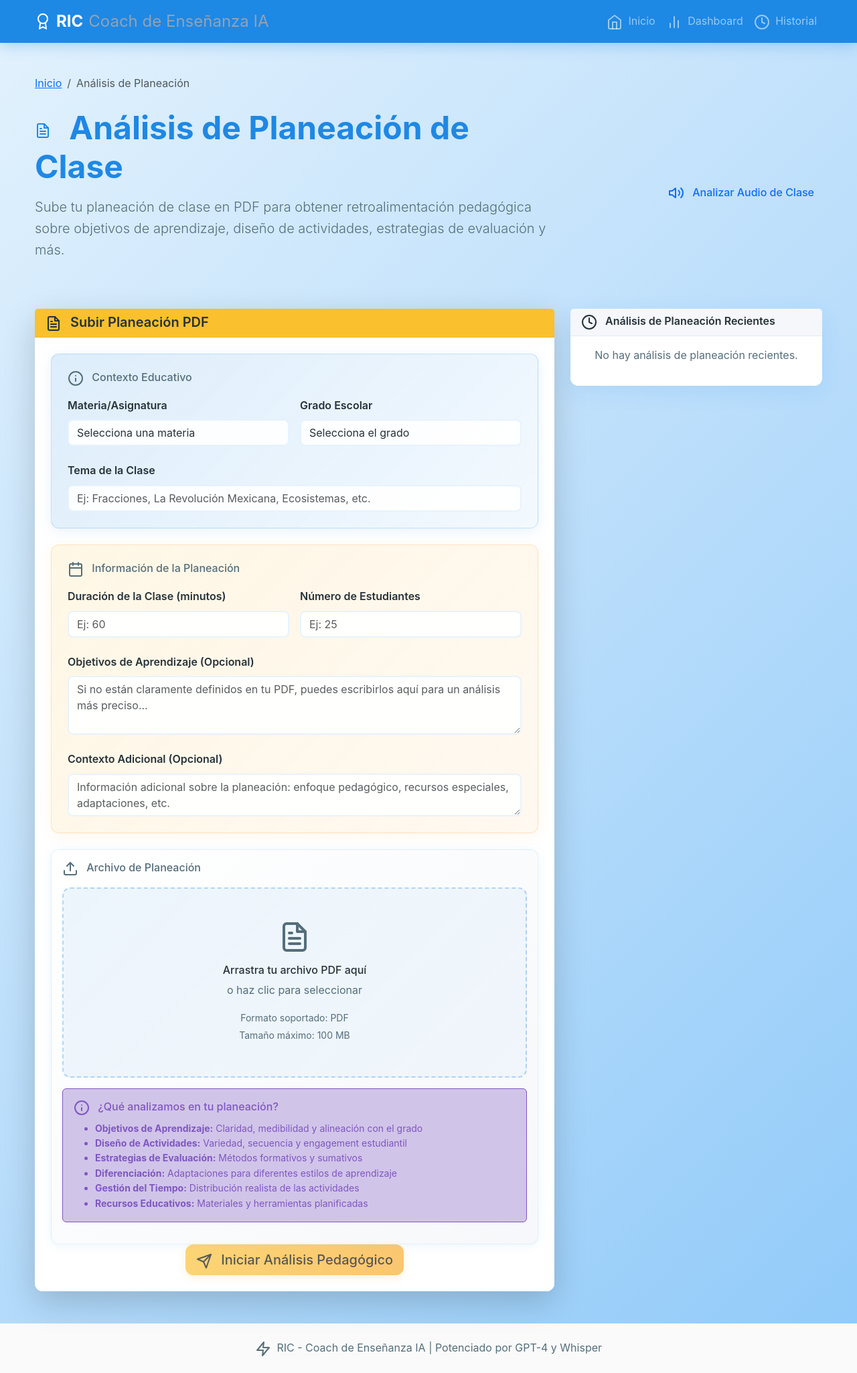
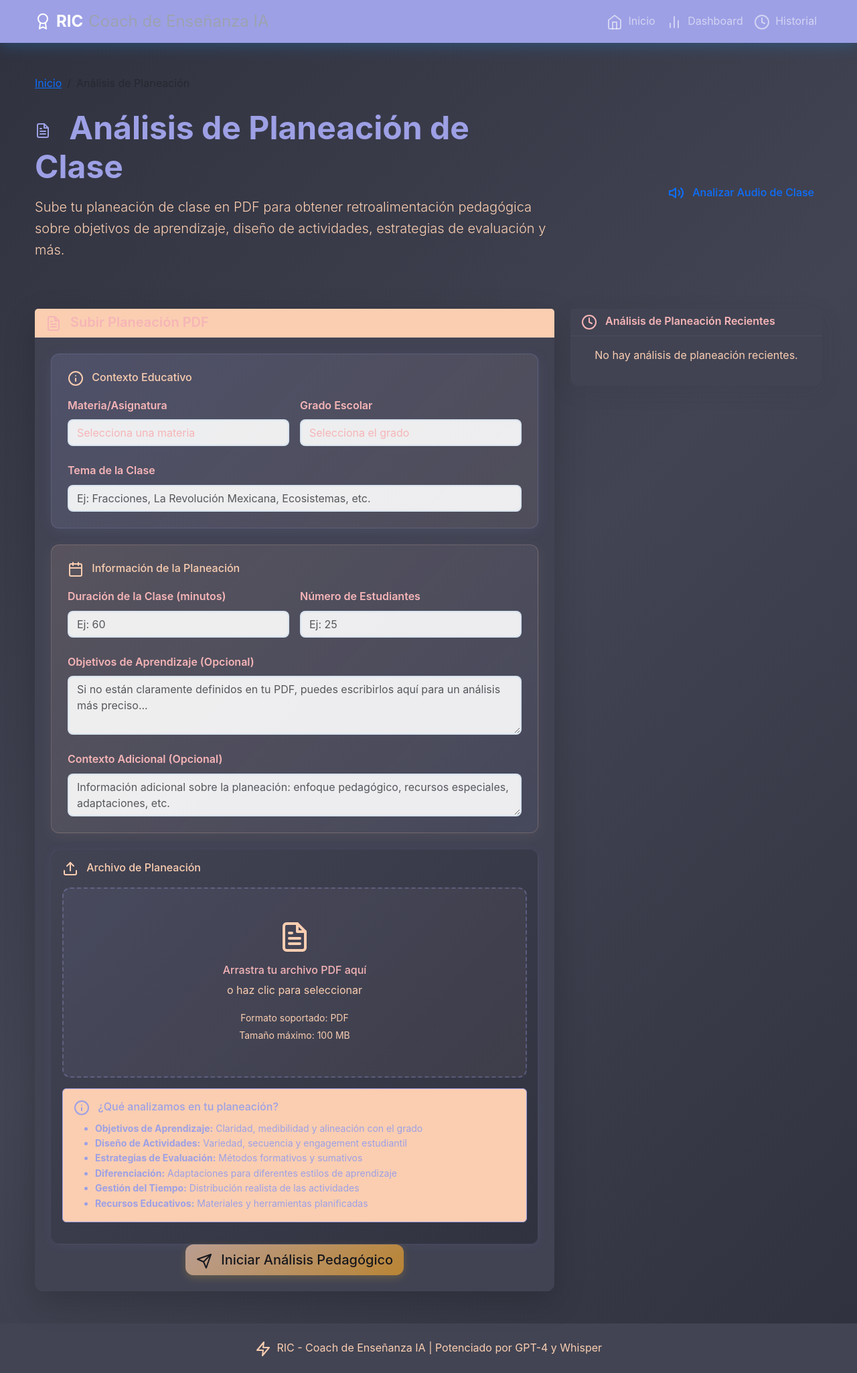
Before and after one commit to graceskyliz/RIC, a Flask app: page /upload-pdf in a window 1280 px wide. Shown: the whole page at 67% size. Run offline with Flask 3, Linux system fonts and the light colour scheme; data that the repository does not hold is empty.

Commit message:
Update the website's color scheme and theme
Adjust CSS variables for background, text, and accent colors, and update template files to apply the new color palette across all pages.

Replit-Commit-Author: Agent
Replit-Commit-Session-Id: 8cd1d535-1eee-442f-8d5e-06db59c161e7
Replit-Commit-Checkpoint-Type: intermediate_checkpoint
Replit-Commit-Screenshot-Url: https://storage.googleapis.com/screenshot-production-us-central1/e2a9a755-59da-4f87-847b-c12617da2946/8cd1d535-1eee-442f-8d5e-06db59c161e7/V33boel

```diff
--- a/static/css/style.css
+++ b/static/css/style.css
@@ -1,38 +1,38 @@
 /* RIC - Reflective Instruction Coach Styles */
 
 :root {
-    /* Marca principal */
-    --color-primary: #1E88E5;    /* Azul confianza, profesional */
-    --color-primary-dark: #1565C0;
-    --color-primary-light: #64B5F6;
+    /* Nueva paleta de colores */
+    --color-primary: #9da0e5;    /* Púrpura claro principal */
+    --color-primary-dark: #424453;
+    --color-primary-light: #fbceb1;
 
     /* Éxito / progreso */
-    --color-success: #2E7D32;    /* Verde aprendizaje/progreso */
-    --color-success-light: #66BB6A;
+    --color-success: #9da0e5;    /* Púrpura para progreso */
+    --color-success-light: #fbceb1;
 
     /* Advertencia / mejoras sugeridas */
-    --color-warning: #FBC02D;    /* Ámbar suave (feedback sin alarma) */
-    --color-warning-light: #FFF59D;
+    --color-warning: #fbceb1;    /* Melocotón suave */
+    --color-warning-light: #fbceb1;
 
     /* Error / crítica */
-    --color-danger: #E53935;     /* Rojo solo para errores importantes */
-    --color-danger-light: #FFCDD2;
+    --color-danger: #f6b5b7;     /* Rosa suave para errores */
+    --color-danger-light: #f6b5b7;
 
     /* Insights / creatividad */
-    --color-insight: #7E57C2;    /* Morado para ideas, análisis */
-    --color-insight-light: #D1C4E9;
+    --color-insight: #9da0e5;    /* Púrpura para análisis */
+    --color-insight-light: #fbceb1;
 
     /* Neutros y fondos */
-    --color-bg: #FFFFFF;
-    --color-bg-alt: #F5F7FA;
-    --color-surface: #FAFAFA;
-    --color-text: #263238;       /* Texto principal */
-    --color-text-secondary: #546E7A;
-    --color-border: #CFD8DC;
+    --color-bg: #2f313e;        /* Fondo principal oscuro */
+    --color-bg-alt: #424453;    /* Fondo alternativo */
+    --color-surface: #424453;   /* Superficie de tarjetas */
+    --color-text: #f6b5b7;      /* Texto principal rosa */
+    --color-text-secondary: #fbceb1;  /* Texto secundario */
+    --color-border: #424453;    /* Bordes */
 
     /* Botones CTA */
-    --color-cta: #FB8C00;        /* Naranja motivador */
-    --color-cta-hover: #F57C00;
+    --color-cta: #9da0e5;       /* Púrpura para botones */
+    --color-cta-hover: #424453;
 
     /* Legacy compatibility (mapped to new colors) */
     --primary-color: var(--color-primary);
@@ -44,7 +44,7 @@
     --medium-gray: var(--color-border);
     --text-primary: var(--color-text);
     --text-secondary: var(--color-text-secondary);
-    --text-soft: #90A4AE;
+    --text-soft: #fbceb1;
 
     /* Design tokens */
     --border-radius: 12px;
@@ -55,7 +55,7 @@
 body {
     font-family: 'Inter', -apple-system, BlinkMacSystemFont, 'Segoe UI', sans-serif;
     color: var(--color-text);
-    background: linear-gradient(135deg, #E3F2FD 0%, #BBDEFB 50%, #90CAF9 100%);
+    background: linear-gradient(135deg, #2f313e 0%, #424453 50%, #2f313e 100%);
     min-height: 100vh;
     line-height: 1.6;
 }
@@ -102,20 +102,20 @@ h1, h2, h3, h4, h5, h6 {
 .card {
     border: none;
     border-radius: var(--border-radius);
-    box-shadow: 0 8px 32px rgba(30, 136, 229, 0.12);
+    box-shadow: 0 8px 32px rgba(47, 49, 62, 0.12);
     transition: transform 0.2s ease, box-shadow 0.2s ease;
-    background: rgba(255, 255, 255, 0.95);
+    background: rgba(66, 68, 83, 0.95);
     backdrop-filter: blur(10px);
 }
 
 .card-body {
-    background: rgba(255, 255, 255, 0.98);
+    background: rgba(66, 68, 83, 0.98);
     border-radius: 0 0 var(--border-radius) var(--border-radius);
 }
 
 .card-header {
-    background: rgba(245, 247, 250, 0.95) !important;
-    border-bottom: 1px solid rgba(30, 136, 229, 0.1);
+    background: rgba(66, 68, 83, 0.95) !important;
+    border-bottom: 1px solid rgba(157, 160, 229, 0.1);
     border-radius: var(--border-radius) var(--border-radius) 0 0;
 }
 
@@ -127,30 +127,30 @@ h1, h2, h3, h4, h5, h6 {
 
 .card:hover {
     transform: translateY(-2px);
-    box-shadow: 0 16px 40px rgba(30, 136, 229, 0.2), 0 8px 16px rgba(0, 0, 0, 0.1);
+    box-shadow: 0 16px 40px rgba(157, 160, 229, 0.2), 0 8px 16px rgba(0, 0, 0, 0.1);
 }
 
 /* Upload Area */
 .upload-area {
-    border: 2px dashed rgba(30, 136, 229, 0.3);
+    border: 2px dashed rgba(157, 160, 229, 0.3);
     border-radius: var(--border-radius);
     padding: 3rem 2rem;
     text-align: center;
     cursor: pointer;
     transition: all 0.3s ease;
-    background: linear-gradient(135deg, rgba(30, 136, 229, 0.08) 0%, rgba(100, 181, 246, 0.05) 100%);
+    background: linear-gradient(135deg, rgba(157, 160, 229, 0.08) 0%, rgba(251, 206, 177, 0.05) 100%);
 }
 
 .upload-area:hover {
     border-color: var(--color-primary);
-    background: linear-gradient(135deg, rgba(30, 136, 229, 0.05) 0%, rgba(30, 136, 229, 0.02) 100%);
+    background: linear-gradient(135deg, rgba(157, 160, 229, 0.05) 0%, rgba(157, 160, 229, 0.02) 100%);
     transform: translateY(-2px);
-    box-shadow: 0 8px 25px rgba(30, 136, 229, 0.1);
+    box-shadow: 0 8px 25px rgba(157, 160, 229, 0.1);
 }
 
 .upload-area.dragover {
     border-color: var(--color-primary);
-    background: linear-gradient(135deg, rgba(30, 136, 229, 0.1) 0%, rgba(30, 136, 229, 0.05) 100%);
+    background: linear-gradient(135deg, rgba(157, 160, 229, 0.1) 0%, rgba(157, 160, 229, 0.05) 100%);
 }
 
 .upload-icon {
@@ -493,19 +493,19 @@ h1, h2, h3, h4, h5, h6 {
 
 /* Educational Context Styling */
 .educational-context {
-    background: linear-gradient(135deg, rgba(30, 136, 229, 0.15) 0%, rgba(100, 181, 246, 0.08) 100%);
+    background: linear-gradient(135deg, rgba(157, 160, 229, 0.15) 0%, rgba(251, 206, 177, 0.08) 100%);
     border-radius: var(--border-radius);
     padding: 1.5rem;
-    border: 1px solid rgba(30, 136, 229, 0.2);
-    box-shadow: 0 4px 20px rgba(30, 136, 229, 0.1);
+    border: 1px solid rgba(157, 160, 229, 0.2);
+    box-shadow: 0 4px 20px rgba(157, 160, 229, 0.1);
 }
 
 .lesson-planning-context {
-    background: linear-gradient(135deg, rgba(251, 192, 45, 0.12) 0%, rgba(251, 140, 0, 0.06) 100%);
+    background: linear-gradient(135deg, rgba(251, 206, 177, 0.12) 0%, rgba(157, 160, 229, 0.06) 100%);
     border-radius: var(--border-radius);
     padding: 1.5rem;
-    border: 1px solid rgba(251, 140, 0, 0.2);
-    box-shadow: 0 4px 20px rgba(251, 140, 0, 0.08);
+    border: 1px solid rgba(251, 206, 177, 0.2);
+    box-shadow: 0 4px 20px rgba(251, 206, 177, 0.08);
 }
 
 .lesson-planning-context .form-label {
@@ -523,11 +523,11 @@ h1, h2, h3, h4, h5, h6 {
 }
 
 .upload-section {
-    background: linear-gradient(135deg, rgba(255, 255, 255, 0.9) 0%, rgba(245, 247, 250, 0.9) 100%);
+    background: linear-gradient(135deg, rgba(66, 68, 83, 0.9) 0%, rgba(47, 49, 62, 0.9) 100%);
     border-radius: var(--border-radius);
     padding: 1rem;
-    border: 1px solid rgba(30, 136, 229, 0.1);
-    box-shadow: 0 2px 16px rgba(30, 136, 229, 0.08);
+    border: 1px solid rgba(157, 160, 229, 0.1);
+    box-shadow: 0 2px 16px rgba(157, 160, 229, 0.08);
 }
 
 /* Educational Theme Colors */
```
Also changed, not shown: other parts of static/css/style.css (+17 -17 lines).
